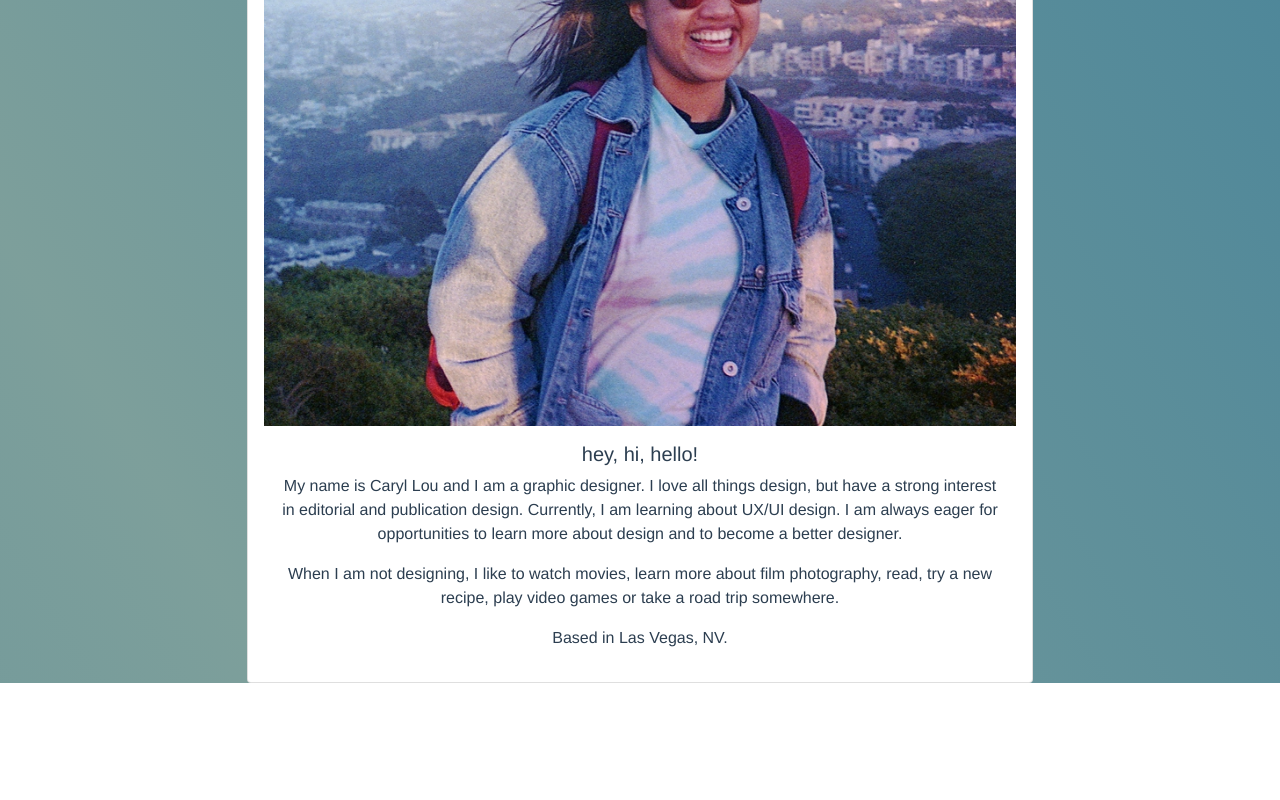
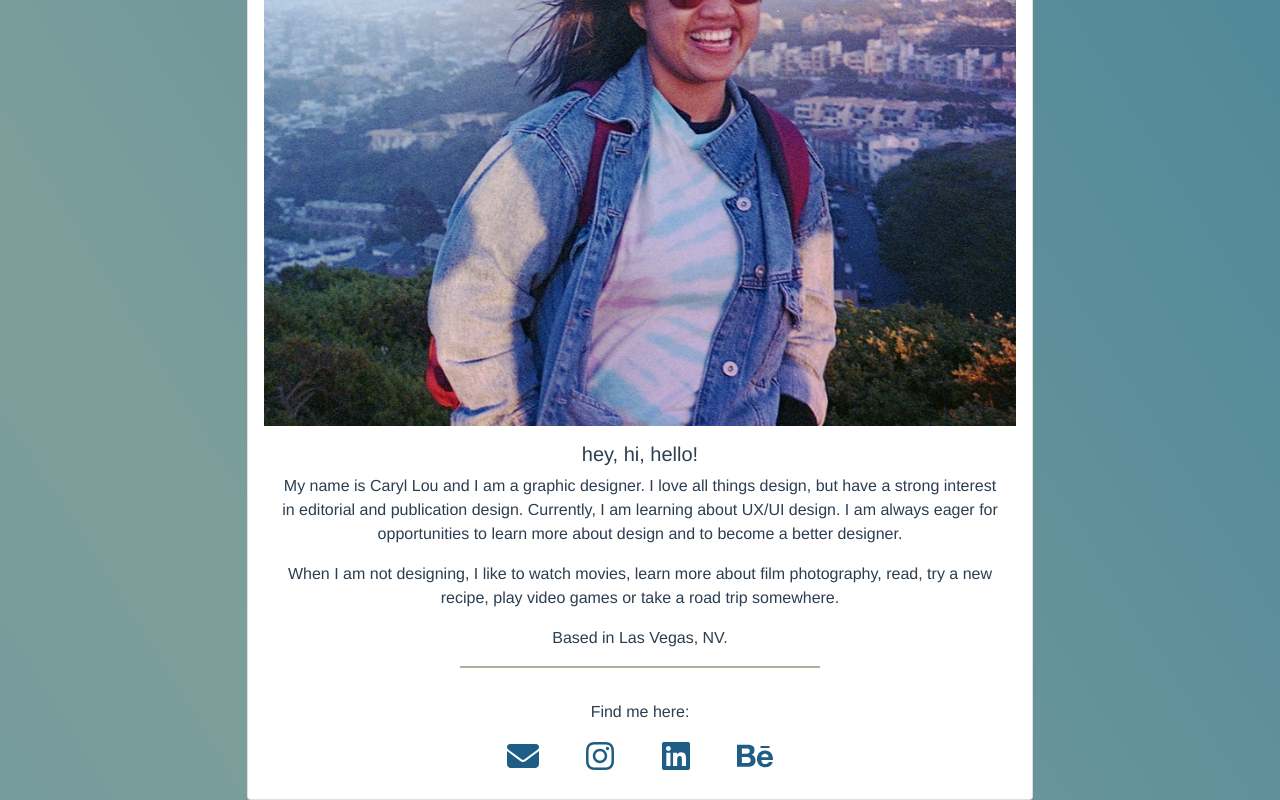
Before and after one commit to ViMaSa/caryllou-portfolio-v2, a Vue app: page /caryllou-portfolio-v2/about in a window 1280 px wide. Shown: the part 271-1071 px from the top of the page. Before the commit the page ends 954 px from the top, so only its background shows below. Built offline with nearby package versions, Linux system fonts and the light colour scheme.

Commit message:
fontawesome brand icons added, about page footer complete

```diff
--- a/package.json
+++ b/package.json
@@ -12,6 +12,7 @@
   },
   "dependencies": {
     "@fortawesome/fontawesome-svg-core": "^6.4.0",
+    "@fortawesome/free-brands-svg-icons": "^6.4.0",
     "@fortawesome/free-solid-svg-icons": "^6.4.0",
     "@fortawesome/vue-fontawesome": "^3.0.3",
     "core-js": "^3.8.3",
--- a/src/components/ProjectCard.vue
+++ b/src/components/ProjectCard.vue
@@ -3,7 +3,7 @@
       <router-link :to="'/caryllou-portfolio-v2/portfolio/' + titleURL">
         <div class="card-header">
           <h1 class="card-number">{{ number }}</h1>
-          <div class="card-divider" />
+          <div class="card-divider"></div>
           <h5 class="card-title">{{ title }}</h5>
         </div>
         <picture>
--- a/src/main.js
+++ b/src/main.js
@@ -2,11 +2,18 @@ import { createApp } from 'vue';
 import App from './App.vue';
 import router from './router';
 import { library } from '@fortawesome/fontawesome-svg-core';
-import { faChevronDown } from '@fortawesome/free-solid-svg-icons';
+import { faChevronDown, faEnvelope } from '@fortawesome/free-solid-svg-icons';
+import { faLinkedin, faBehance, faInstagram } from '@fortawesome/free-brands-svg-icons';
 import { FontAwesomeIcon } from '@fortawesome/vue-fontawesome';
 import './assets/css/animations.css';
 
-library.add(faChevronDown);
+library.add(
+  faChevronDown,
+  faInstagram,
+  faEnvelope,
+  faLinkedin,
+  faBehance,
+);
 
 const app = createApp(App);
 app.component('font-awesome-icon', FontAwesomeIcon);
--- a/src/views/About.vue
+++ b/src/views/About.vue
@@ -15,6 +15,24 @@
           try a new recipe, play video games or take a road trip somewhere.
         </p>
         <p class="card-text"> Based in Las Vegas, NV.</p>
+        <div class="card-divider"></div>
+      </div>
+      <div class="card-footer bg-transparent">
+        <p>Find me here:</p>
+        <div class="icon-container d-flex flex-wrap justify-content-evenly">
+          <a href="mailto: clpaayas@gmail.com">
+            <font-awesome-icon :icon="['fas', 'envelope']" size="2x" class="icon icon-blue" />
+          </a>
+          <a href="https://www.instagram.com/" target="_blank">
+            <font-awesome-icon :icon="['fab', 'instagram']" size="2x" class="icon icon-blue" />
+          </a>
+          <a href="https://www.linkedin.com/" target="_blank">
+            <font-awesome-icon :icon="['fab', 'linkedin']" size="2x" class="icon icon-blue" />
+          </a>
+          <a href="https://www.behance.net/" target="_blank">
+            <font-awesome-icon :icon="['fab', 'behance']" size="2x" class="icon icon-blue" />
+          </a>
+        </div>
       </div>
     </div>
   </div>
@@ -34,7 +52,7 @@ export default {
     return {
       images: {
         mobile: require('../assets/images/about-view/about.png'),
-        desktop: require('../assets/images/about-view/about_2x.png')
+        desktop: require('../assets/images/about-view/about_2x.png'),
       }
     }
   }
@@ -42,6 +60,10 @@ export default {
 </script>
 
 <style scoped>
+.icon-blue {
+  color: #1d5d86;
+}
+
 .image-container {
   max-width: 320px;
   margin: 0 auto;
@@ -50,8 +72,23 @@ export default {
 .card {
   padding: 1rem;
 }
+.card-divider {
+  width: 50%;
+  height: 2px;
+  background-color: #a5b49d;
+  margin: 0.5rem auto;
+}
+
+.card-footer {
+  border: none;
+}
 
 @media (min-width: 856px) {
+  .icon-container {
+    width: 50%;
+    margin: 0 auto;
+  }
+
   .image-container {
     max-width: 786px;
   }
```
Also changed, not shown: 1 other file (tests, documents, lock files or other folders).
